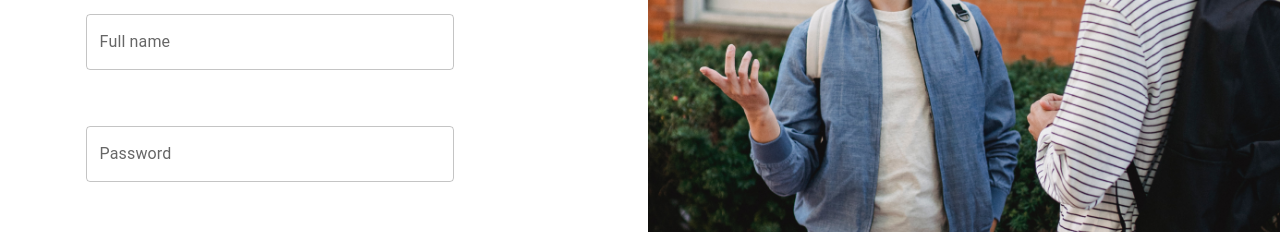
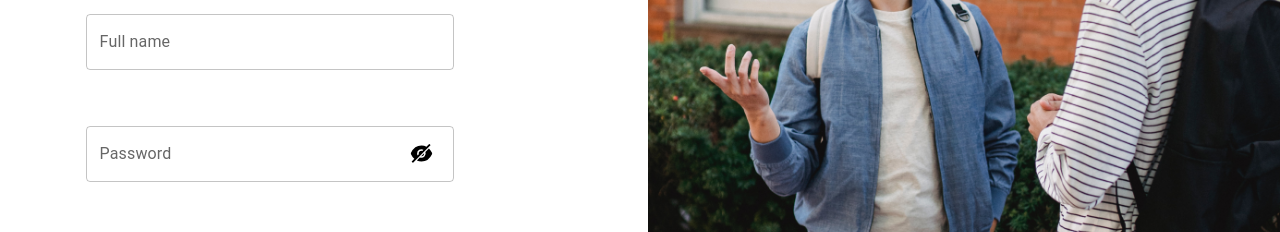
Before and after one commit to mahamudsalahuddin/ChattingApp, a React (Create React App) app: page / in a window 1280 px wide. Shown: the part 329-561 px from the top of the page. Built offline with nearby package versions, Linux system fonts and the light colour scheme.

Commit message:
validation with few authentication code

```diff
--- a/package.json
+++ b/package.json
@@ -11,8 +11,10 @@
     "@testing-library/jest-dom": "^5.16.5",
     "@testing-library/react": "^13.4.0",
     "@testing-library/user-event": "^13.5.0",
+    "firebase": "^9.16.0",
     "react": "^18.2.0",
     "react-dom": "^18.2.0",
+    "react-icons": "^4.7.1",
     "react-router-dom": "^6.7.0",
     "react-scripts": "5.0.1",
     "styled-components": "^5.3.6",
--- a/src/components/InputBox.js
+++ b/src/components/InputBox.js
@@ -1,9 +1,9 @@
 import React from 'react'
 import TextField from '@mui/material/TextField';
 
-const InputBox = ({label, variant, className}) => {
+const InputBox = ({label, variant, className, type, name, textChange, value}) => {
   return (
-    <TextField className={className} label={label} variant={variant} />
+    <TextField onChange={textChange} value={value} className={className} label={label} variant={variant} type={type} name={name} />
 
   )
 }
--- a/src/components/PButton.js
+++ b/src/components/PButton.js
@@ -5,7 +5,7 @@ import React from 'react'
 
 const PButton = (props) => {
   return (
-     <props.bName variant="contained" disableRipple>
+     <props.bName onClick={props.click} variant="contained" disableRipple>
         {props.title}
       </props.bName>
   )
--- /dev/null
+++ b/src/config/firebaseConfig.js
@@ -0,0 +1,12 @@
+import { initializeApp } from "firebase/app";
+const firebaseConfig = {
+  apiKey: "AIzaSyC2RpRbA0u8K_bfpQZcPPhcgMmqOTTaNOU",
+  authDomain: "pechal-cce2c.firebaseapp.com",
+  projectId: "pechal-cce2c",
+  storageBucket: "pechal-cce2c.appspot.com",
+  messagingSenderId: "594177012504",
+  appId: "1:594177012504:web:fc48b98d62390b40c1e46d"
+};
+
+const app = initializeApp(firebaseConfig);
+export default firebaseConfig
--- a/src/index.css
+++ b/src/index.css
@@ -64,3 +64,13 @@
   align-items: center;
   margin-top: 150px;
 }
+
+.error{
+  width: 92%;
+}
+.eyeIcons{
+  position: absolute;
+  bottom: 16px;
+  right: 20px;
+  font-size: 25px;
+}
--- a/src/index.js
+++ b/src/index.js
@@ -2,7 +2,7 @@ import React from 'react';
 import ReactDOM from 'react-dom/client';
 import './index.css';
 import App from './App';
-
+import firebaseConfig from './config/firebaseConfig';
 
 const root = ReactDOM.createRoot(document.getElementById('root'));
 root.render(<App />);
--- a/src/pages/Login.js
+++ b/src/pages/Login.js
@@ -1,4 +1,4 @@
-import React from 'react'
+import React, { useState } from 'react'
 import Header from '../components/Header'
 import Heading from '../components/Heading'
 import Image from '../components/Image';
@@ -8,6 +8,7 @@ import PButton from '../components/PButton';
 import { styled } from '@mui/material/styles';
 import Button from '@mui/material/Button';
 import AuthenticationLink from '../components/AuthenticationLink';
+import {AiFillEye, AiFillEyeInvisible} from 'react-icons/ai'
 
 
 const CommonButton = styled(Button)({
@@ -23,6 +24,8 @@ const CommonButton = styled(Button)({
 });
 
 const Login = () => {
+
+  let [passwordIconShow, SetPasswordIconShow] = useState(false)
   return (
     <>
         <Grid container spacing={2}>
@@ -37,7 +40,14 @@ const Login = () => {
                       </Header>
                       <div className='inputBoxContainer'>
                           <InputBox className="regInputEmail" label="Email Address" variant="standard"/>
-                          <InputBox className="regInputPassword" label="Password" variant="standard"/>
+                          <div style={{width:"100%", position:"relative"}}>
+                          <InputBox type={passwordIconShow?"text":"password"} className="regInputPassword" label="Password" variant="standard"/>
+                          {passwordIconShow?
+                          <AiFillEye onClick={()=>SetPasswordIconShow(false)} className='eyeIcons' />
+                          :
+                          <AiFillEyeInvisible onClick={()=>SetPasswordIconShow(true)} className='eyeIcons'/>
+                        }
+                          </div>
                           <PButton bName={CommonButton} title='Login to Continue'/>
                           <AuthenticationLink className="regLink" title="Don’t have an account ? " href="/" hrefTitle="Sign Up"/>
                       </div>
--- a/src/pages/Registration.js
+++ b/src/pages/Registration.js
@@ -1,4 +1,4 @@
-import React from 'react'
+import React, { useEffect, useState } from 'react'
 import Header from '../components/Header'
 import Heading from '../components/Heading'
 import Image from '../components/Image';
@@ -8,7 +8,9 @@ import PButton from '../components/PButton';
 import { styled } from '@mui/material/styles';
 import Button from '@mui/material/Button';
 import AuthenticationLink from '../components/AuthenticationLink';
-
+import Alert from '@mui/material/Alert';
+import {AiFillEye, AiFillEyeInvisible} from 'react-icons/ai'
+import { getAuth, createUserWithEmailAndPassword } from "firebase/auth";
 
 const CommonButton = styled(Button)({
   width:"100%",
@@ -23,6 +25,101 @@ const CommonButton = styled(Button)({
 });
 
 const Registration = () => {
+  const auth = getAuth();
+
+  let [formData, setformData] = useState({
+    email:"",
+    fullname:"",
+    password:"",
+  })
+
+  let [formError, setFormError] = useState({})
+  let [isSubmit, setIsSubmit]= useState(false)
+  let [passwordIconShow, SetPasswordIconShow] = useState(false)
+  let [successfullShow, setSuccessfullShow] = useState(false)
+  let handleTextChange= (e)=>{
+    //longWay:
+    // if(e.target.name=="email"){
+    //   setformData({...formData, email:e.target.value})
+    //   console.log(formData)
+    // }else if(e.target.name =="fullname"){
+    //   setformData({...formData, fullname:e.target.value})
+    //   console.log(formData)
+    // }else{
+    //   setformData({...formData, password:e.target.value})
+    //   console.log(formData)
+    // }
+
+    //shortWay:
+    let {name, value} = e.target
+    setformData({...formData, [name]:value})
+  }
+
+  let handleClick= (e)=>{
+    setFormError(validate(formData))
+      // setIsSubmit(true)
+
+    // if(!formData.email){
+    //   setFormError({...formError, emailError:true})
+    // }
+    // if(!formData.fullname){
+    //   setFormError({...formError, fullnameError:true})
+    // }
+    // if(!formData.password){
+    //   setFormError({...formError, passwordError:true})
+    // }
+  }
+
+  // useEffect(()=>{
+  //   console.log(formData)
+  //   if(Object.keys(err).length == 0 && isSubmit){
+  //     console.log(formData)
+  //   }
+  // }, [err])
+
+  let validate=(values)=>{
+    let errors ={}
+    let regex= /^[^\s@]+@[^\s@]+[^\s@]{2,}$/i
+    if(!values.email){
+      errors.isEmailTrue =true
+      errors.email="Email is required"
+
+    }else if(!regex.test(values.email)){
+      errors.isEmailTrue =true
+      errors.email="This is not a valid email format"
+    }
+    if(!values.fullname){
+      errors.isFullnameTrue =true
+      errors.fullname="Fullname is required"
+    }
+    if(!values.password){
+      errors.isPasswordTrue =true
+      errors.password="Password is required"
+    }else if(values.password.length < 6){
+      errors.isPasswordTrue =true
+      errors.password="Password must be more than or equal to 6"
+    }else if(values.password.length > 12){
+      errors.isPasswordTrue =true
+      errors.password="Password must be less than or equal to 12"
+    }
+    else{
+      createUserWithEmailAndPassword(auth, values.email, values.password).then((users)=>{
+        // console.log(users)
+        setformData({...formData, email:"", fullname:"", password:""})
+        setSuccessfullShow(true)
+        console.log("successfully registerd")
+      }).catch((error)=>{
+        const errorCode = error.code;
+        if(errorCode.includes('auth/email-already-in-use')){
+          errors.email="Email Already Exist"
+          errors.isEmailTrue =true
+          console.log(errors.email)
+        }
+      })
+    }
+    return errors;
+  }
+
   return (
     <>
         <Grid container spacing={2}>
@@ -34,10 +131,31 @@ const Registration = () => {
                             <p className='regSubheading'>Free register and you can enjoy it</p>
                       </Header>
                       <div className='inputBoxContainer'>
-                          <InputBox className="regInputEmail" label="Email Address" variant="outlined"/>
-                          <InputBox className="regInputfullName" label="Full name" variant="outlined"/>
-                          <InputBox className="regInputPassword" label="Password" variant="outlined"/>
-                          <PButton bName={CommonButton} title='Sign up'/>
+                        {successfullShow &&
+                      <Alert style={{width:"22%", position:"absolute"}} variant="filled" severity="success">successfully Login</Alert>}
+                          <InputBox type="email" name="email" value={formData.email} className="regInputEmail" textChange={handleTextChange} label="Email Address" variant="outlined"/>
+                          {formError.isEmailTrue &&
+                              <Alert className='error' variant="filled" severity="error">{formError.email}</Alert>
+                          }
+
+                          <InputBox type="text" name="fullname" value={formData.fullname} className="regInputfullName" textChange={handleTextChange} label="Full name" variant="outlined"/>
+                          {formError.isFullnameTrue &&
+                              <Alert className='error' variant="filled" severity="error">{formError.fullname}</Alert>
+                          }
+
+                          <div style={{width:"100%", position:"relative"}}>
+                          <InputBox type={passwordIconShow? "text": "password"} name="password" value={formData.password} className="regInputPassword" textChange={handleTextChange} label="Password" variant="outlined"/>
+                          {passwordIconShow?
+                          <AiFillEye onClick={()=>SetPasswordIconShow(false)} className='eyeIcons' />
+                          :
+                          <AiFillEyeInvisible onClick={()=>SetPasswordIconShow(true)} className='eyeIcons'/>
+                        }
+                          </div>
+                          {formError.isPasswordTrue &&
+                              <Alert className='error' variant="filled" severity="error">{formError.password}</Alert>
+                          }
+
+                          <PButton click={handleClick} bName={CommonButton} title='Sign up'/>
                           <AuthenticationLink className="regLink" title="Already  have an account ?" href="/login/" hrefTitle="Sign In"/>
                       </div>
                   </div>
```
Also changed, not shown: 1 other file (tests, documents, lock files or other folders).
